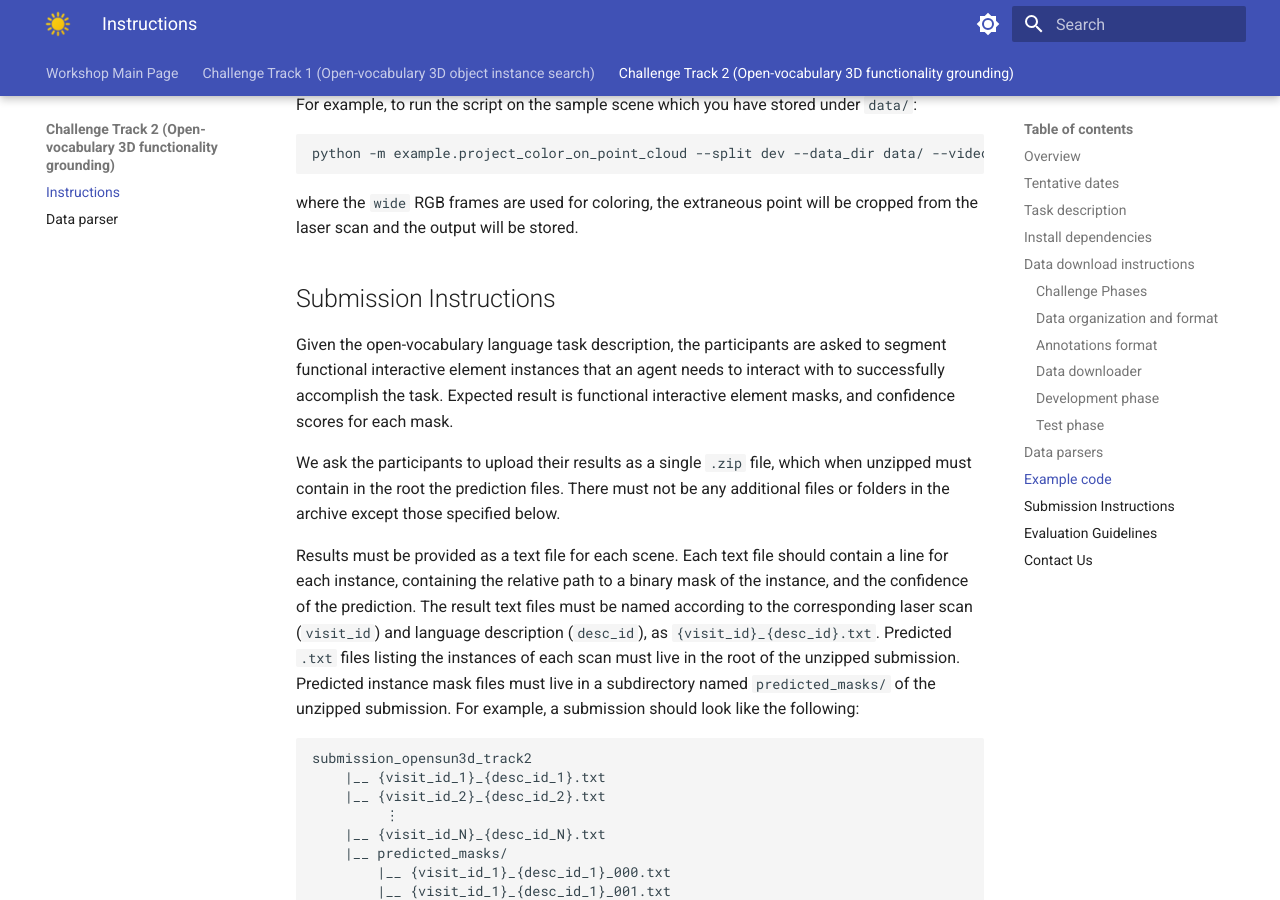
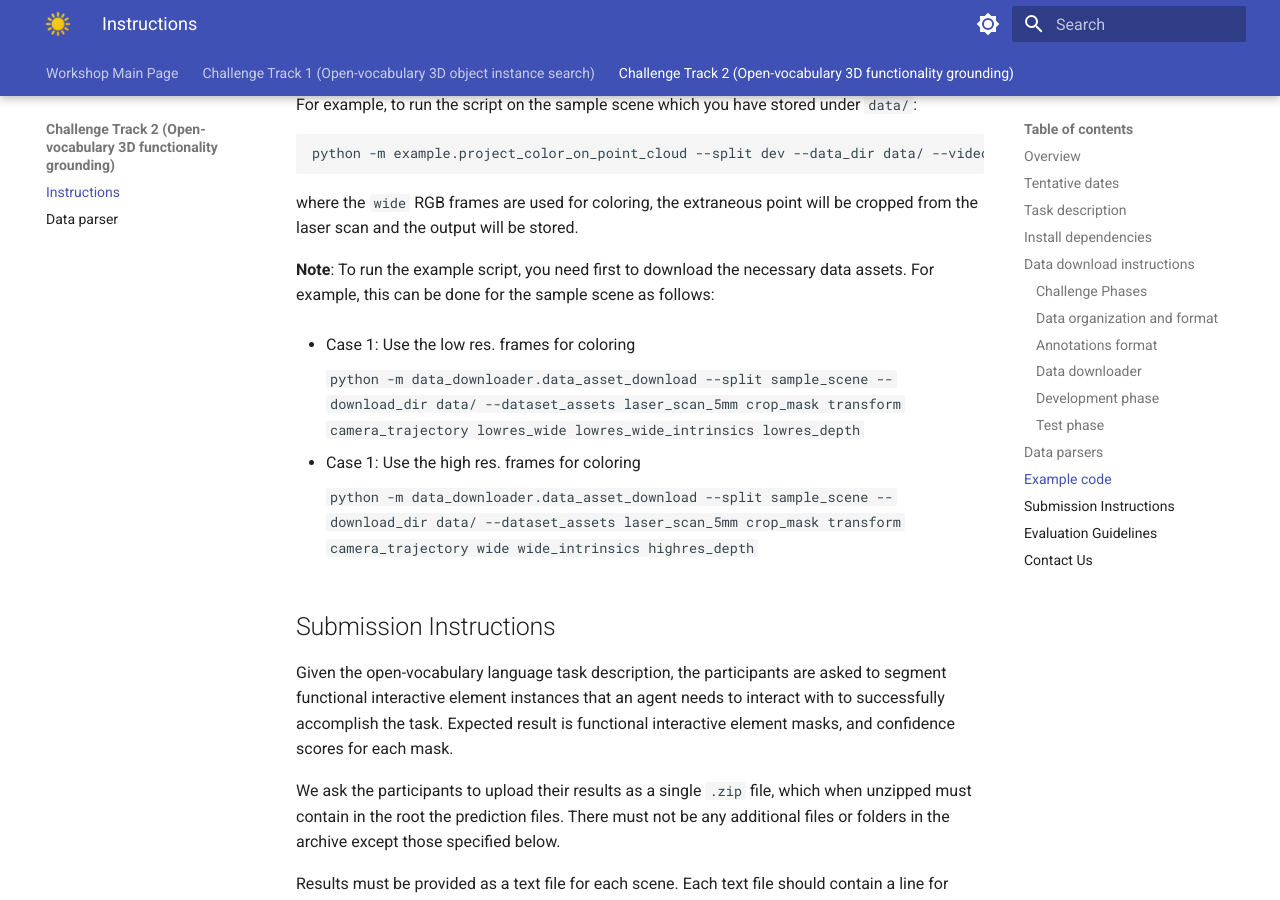
Before and after one commit to OpenSun3D/cvpr24-challenge, an MkDocs documentation site: the page built from docs/track_2.md, in a window 1280 px wide and 900 px high, scrolled down 7257 px. Built offline with MkDocs 1.6.1 and Material for MkDocs 9.7.7, drawn with Linux system fonts in a browser that asks for light colours.

Commit message:
Update docs

````diff
--- a/docs/track_2.md
+++ b/docs/track_2.md
@@ -250,6 +250,20 @@ python -m example.project_color_on_point_cloud --split dev --data_dir data/ --vi
 
 where the `wide` RGB frames are used for coloring, the extraneous point will be cropped from the laser scan and the output will be stored.
 
+**Note**: To run the example script, you need first to download the necessary data assets. For example, this can be done for the sample scene as follows:
+
+* Case 1: Use the low res. frames for coloring
+
+    ```
+    python -m data_downloader.data_asset_download --split sample_scene --download_dir data/ --dataset_assets laser_scan_5mm crop_mask transform camera_trajectory lowres_wide lowres_wide_intrinsics lowres_depth
+    ```
+
+* Case 1: Use the high res. frames for coloring
+
+    ```
+    python -m data_downloader.data_asset_download --split sample_scene --download_dir data/ --dataset_assets laser_scan_5mm crop_mask transform camera_trajectory wide wide_intrinsics highres_depth
+    ```
+
 ## Submission Instructions
 
 Given the open-vocabulary language task description, the participants are asked to segment functional interactive element instances that an agent needs to interact with to successfully accomplish the task. Expected result is functional interactive element masks, and confidence scores for each mask.
````
